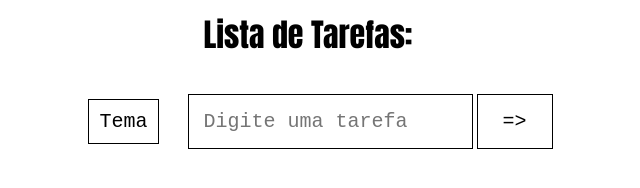
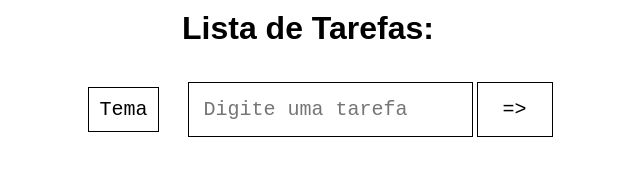
Before and after one commit to Crusius-luiza/Lista-de-tarefas, a plain HTML site: page index.html in a window 1280 px wide. Shown: the whole page, without its empty margins (332-972 px from the left). Drawn offline with Linux system fonts and the light colour scheme.

Commit message:
Update style.css

```diff
--- a/style.css
+++ b/style.css
@@ -21,7 +21,7 @@ body {
 
 h1 {
   text-align: center;
-  font-family: Impact, Haettenschweiler, "Arial Narrow Bold", sans-serif;
+  font-family: fantasy;
   margin: 10px;
   color: var(--fontColor);
 }
```
